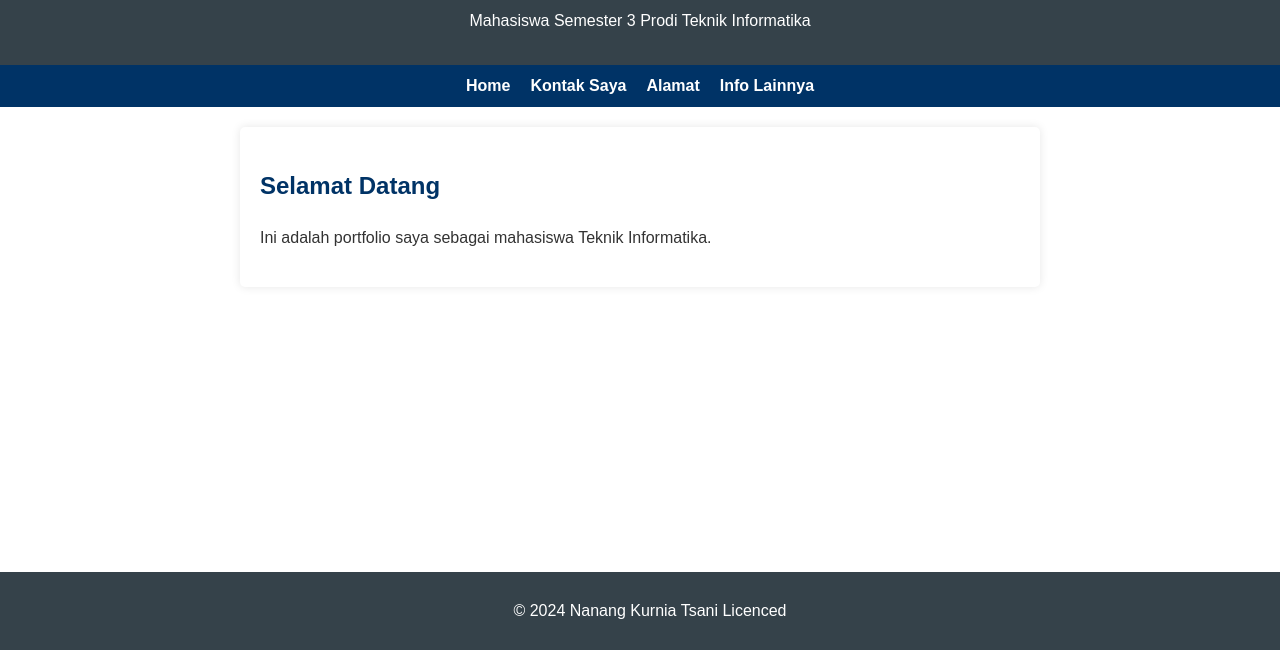
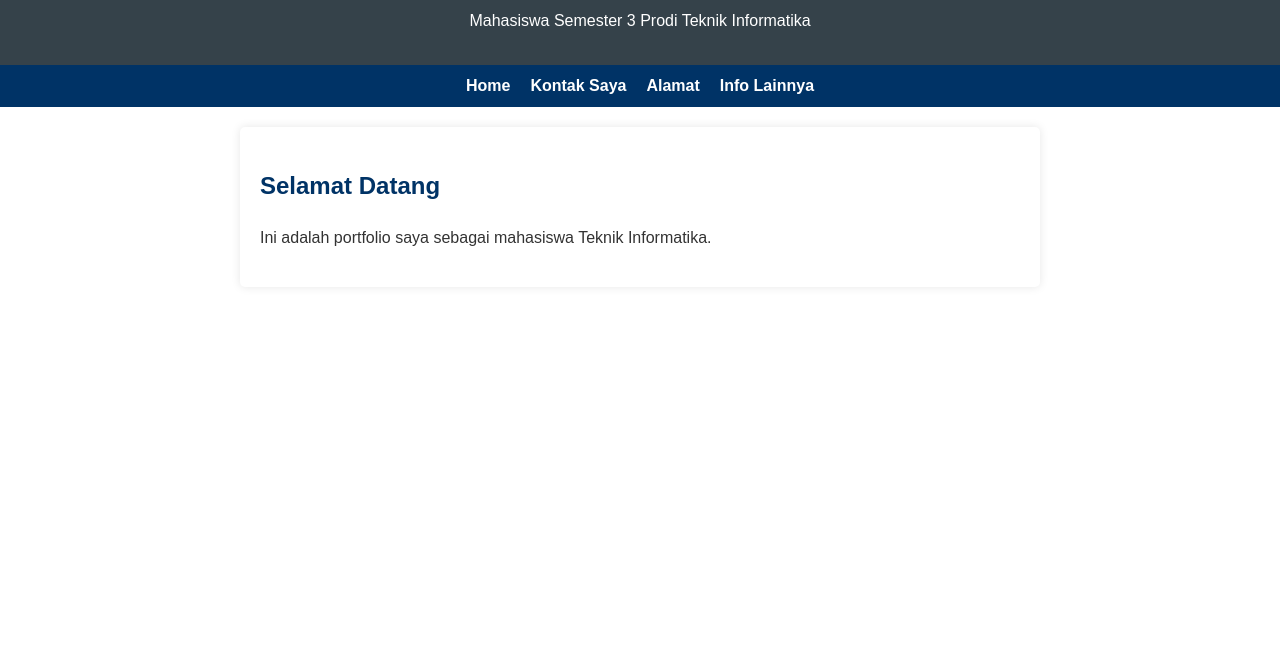
Before and after one commit to NanangKurniaTsani/Web_portofolio, a plain HTML site: page index.html in a window 1280 px wide. Shown: the part 150-800 px from the top of the page. Drawn offline with Linux system fonts and the light colour scheme.

Commit message:
menghpus footer

```diff
--- a/index.html
+++ b/index.html
@@ -41,7 +41,7 @@
                 <iframe
                     src="https://www.google.com/maps/embed?pb=!1m18!1m12!1m3!1d15843.519471438156!2d109.00829381079858!3d-6.904966389509341!2m3!1f0!2f0!3f0!3m2!1i1024!2i768!4f13.1!3m3!1m2!1s0x2e6fbadd1d88ce73%3A0x1a8370f3f8f1f2d0!2sSidamulya%2C%20Kec.%20Wanasari%2C%20Kabupaten%20Brebes%2C%20Jawa%20Tengah!5e0!3m2!1sid!2sid!4v1734457025861!5m2!1sid!2sid"
                     width="100%"
-                    height="450"
+                    height="300"
                     style="border:0;"
                     allowfullscreen=""
                     loading="lazy"
@@ -63,9 +63,7 @@
         </section>
     </main>
 
-    <footer>
-        <p>&copy; 2024 Nanang Kurnia Tsani Licenced</p>
-    </footer>
+
 
     <script src="script.js"></script>
 </body>
--- a/style.css
+++ b/style.css
@@ -106,13 +106,3 @@ h2 {
 #links ul li a:hover {
     text-decoration: underline;
 }
-
-footer {
-    background-color: #35424a;
-    color: #ffffff;
-    text-align: center;
-    padding: 10px;
-    position: fixed;
-    bottom: 0;
-    width: 100%;
-}
```
